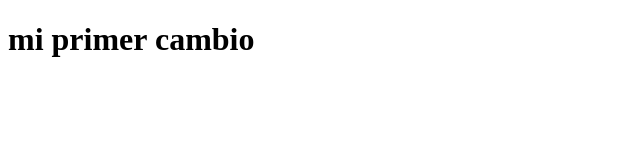
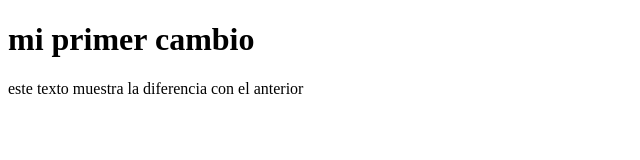
Before and after one commit to alexanderchavez/myproject, a plain HTML site: page index.html in a window 1280 px wide. Shown: the whole page, without its empty margins (0-640 px from the left). Drawn offline with Linux system fonts and the light colour scheme.

Commit message:
mi tercer commit

```diff
--- a/index.html
+++ b/index.html
@@ -8,5 +8,6 @@
 </head>
 <body>
     <h1>mi primer cambio</h1>
+    <p>este texto muestra la diferencia con el anterior</p>
 </body>
 </html>
```
